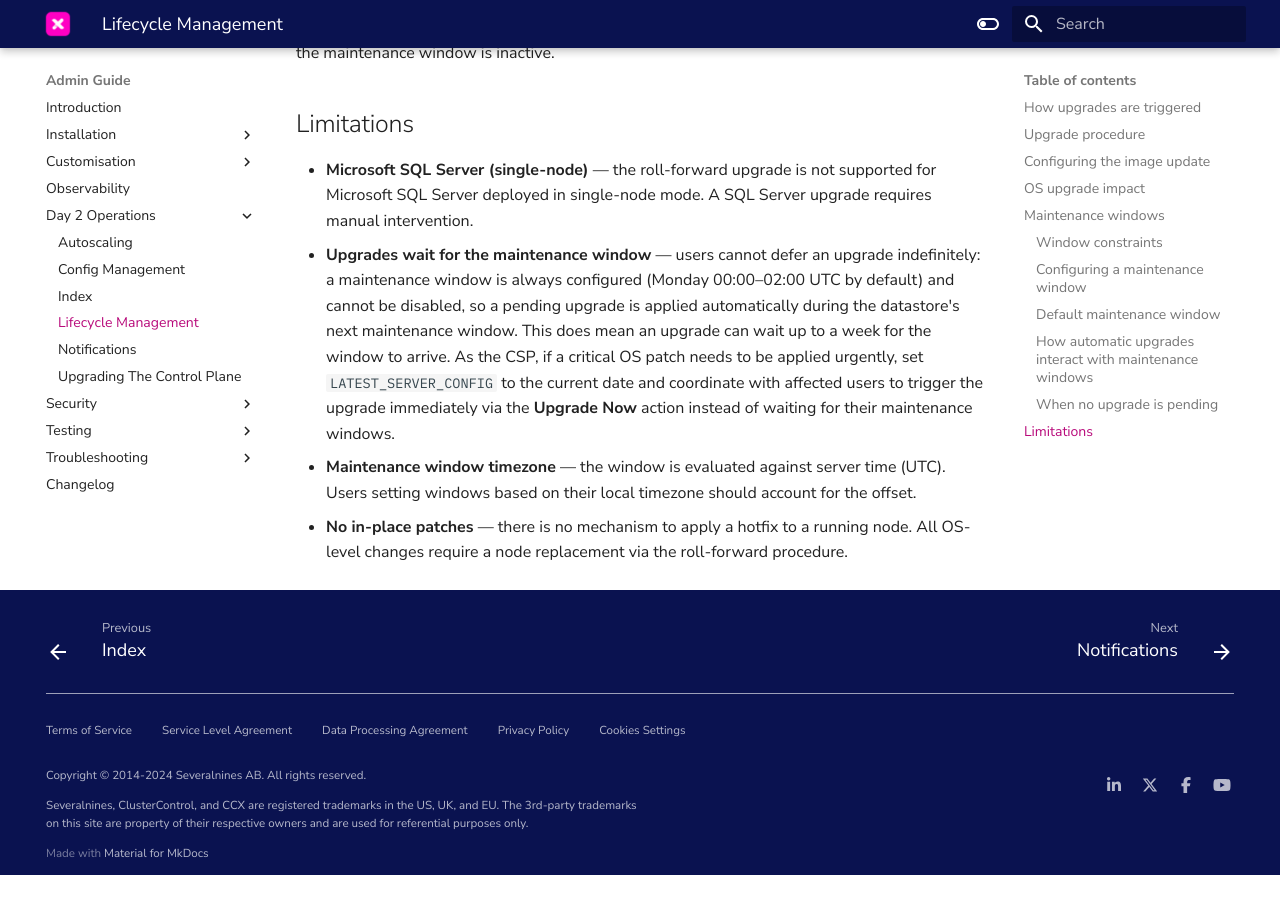
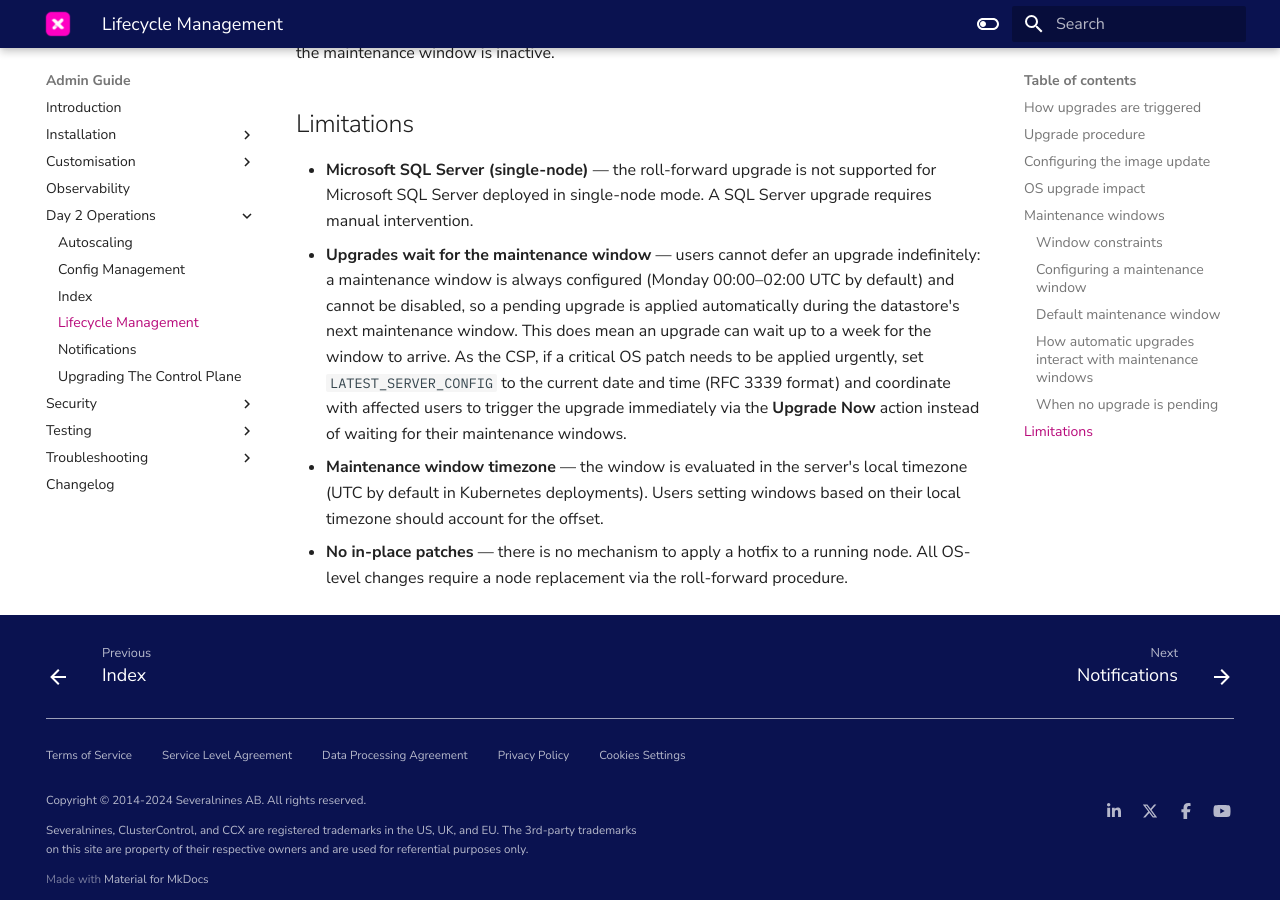
Before and after one commit to severalnines/ccx-docs, an MkDocs documentation site: the page built from docs/admin/Day2/Lifecycle-Management.md, in a window 1280 px wide and 900 px high, scrolled down 3593 px. Built offline with MkDocs 1.6.1 and Material for MkDocs 9.7.7, drawn with Linux system fonts in a browser that asks for light colours; comment, search, counter and statistics services are not loaded; before the commit the page ends 4468 px from its top, so only the background shows below that.

Commit message:
CCX-6028 - address review comments
Specify RFC 3339 format for LATEST_SERVER_CONFIG in the limitations
section and align the maintenance window timezone wording with the
rest of the document.

Co-Authored-By: Claude Fable 5 <noreply@anthropic.com>

```diff
--- a/docs/admin/Day2/Lifecycle-Management.md
+++ b/docs/admin/Day2/Lifecycle-Management.md
@@ -119,6 +119,6 @@ The maintenance window settings are always shown in the UI, even when there is n
 ## Limitations
 
 - **Microsoft SQL Server (single-node)** — the roll-forward upgrade is not supported for Microsoft SQL Server deployed in single-node mode. A SQL Server upgrade requires manual intervention.
-- **Upgrades wait for the maintenance window** — users cannot defer an upgrade indefinitely: a maintenance window is always configured (Monday 00:00–02:00 UTC by default) and cannot be disabled, so a pending upgrade is applied automatically during the datastore's next maintenance window. This does mean an upgrade can wait up to a week for the window to arrive. As the CSP, if a critical OS patch needs to be applied urgently, set `LATEST_SERVER_CONFIG` to the current date and coordinate with affected users to trigger the upgrade immediately via the **Upgrade Now** action instead of waiting for their maintenance windows.
-- **Maintenance window timezone** — the window is evaluated against server time (UTC). Users setting windows based on their local timezone should account for the offset.
+- **Upgrades wait for the maintenance window** — users cannot defer an upgrade indefinitely: a maintenance window is always configured (Monday 00:00–02:00 UTC by default) and cannot be disabled, so a pending upgrade is applied automatically during the datastore's next maintenance window. This does mean an upgrade can wait up to a week for the window to arrive. As the CSP, if a critical OS patch needs to be applied urgently, set `LATEST_SERVER_CONFIG` to the current date and time (RFC 3339 format) and coordinate with affected users to trigger the upgrade immediately via the **Upgrade Now** action instead of waiting for their maintenance windows.
+- **Maintenance window timezone** — the window is evaluated in the server's local timezone (UTC by default in Kubernetes deployments). Users setting windows based on their local timezone should account for the offset.
 - **No in-place patches** — there is no mechanism to apply a hotfix to a running node. All OS-level changes require a node replacement via the roll-forward procedure.
```
